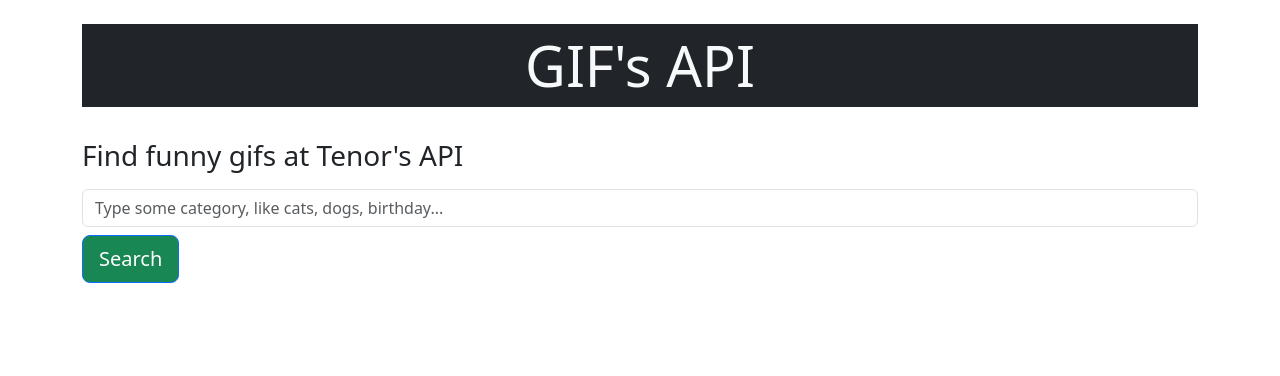
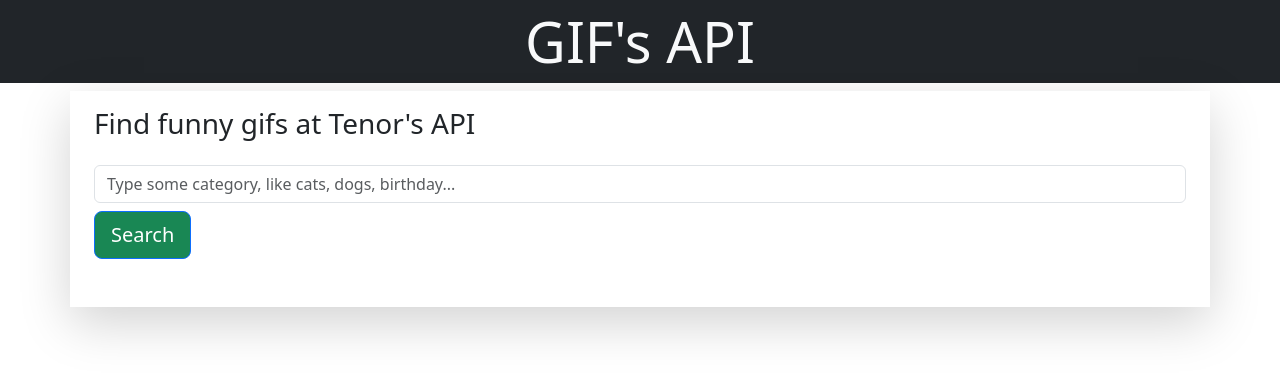
Before and after one commit to lukasilverio94/tenor-gif-api, a plain HTML site: page index.html in a window 1280 px wide. Drawn offline with nearby package versions, Linux system fonts and the light colour scheme.

Commit message:
fixed header

```diff
--- a/index.html
+++ b/index.html
@@ -17,11 +17,11 @@
     <title>Tenor API Project</title>
   </head>
   <body>
-    <div class="container">
-      <header>
-        <h1 class="display-4 my-4 text-center bg-dark text-light py-2">GIF's API</h1>
-        <h3 class="py-2"> Find funny gifs at Tenor's API</h3>
-      </header>
+    <header>
+      <h1 class="display-4 text-center bg-dark text-light py-2">GIF's API</h1>
+    </header>
+    <div class="container border-1 shadow-lg px-4">
+      <h3 class="pt-3 mb-4">Find funny gifs at Tenor's API</h3>
       <main>
         <input
           type="text"
@@ -30,7 +30,9 @@
           class="form-control"
           placeholder="Type some category, like cats, dogs, birthday..."
         />
-        <button id="search" class="btn btn-primary btn-lg bg-success my-2">Search</button>
+        <button id="search" class="btn btn-primary btn-lg bg-success my-2">
+          Search
+        </button>
         <!-- container gif -->
         <div id="container-gif"></div>
       </main>
```
